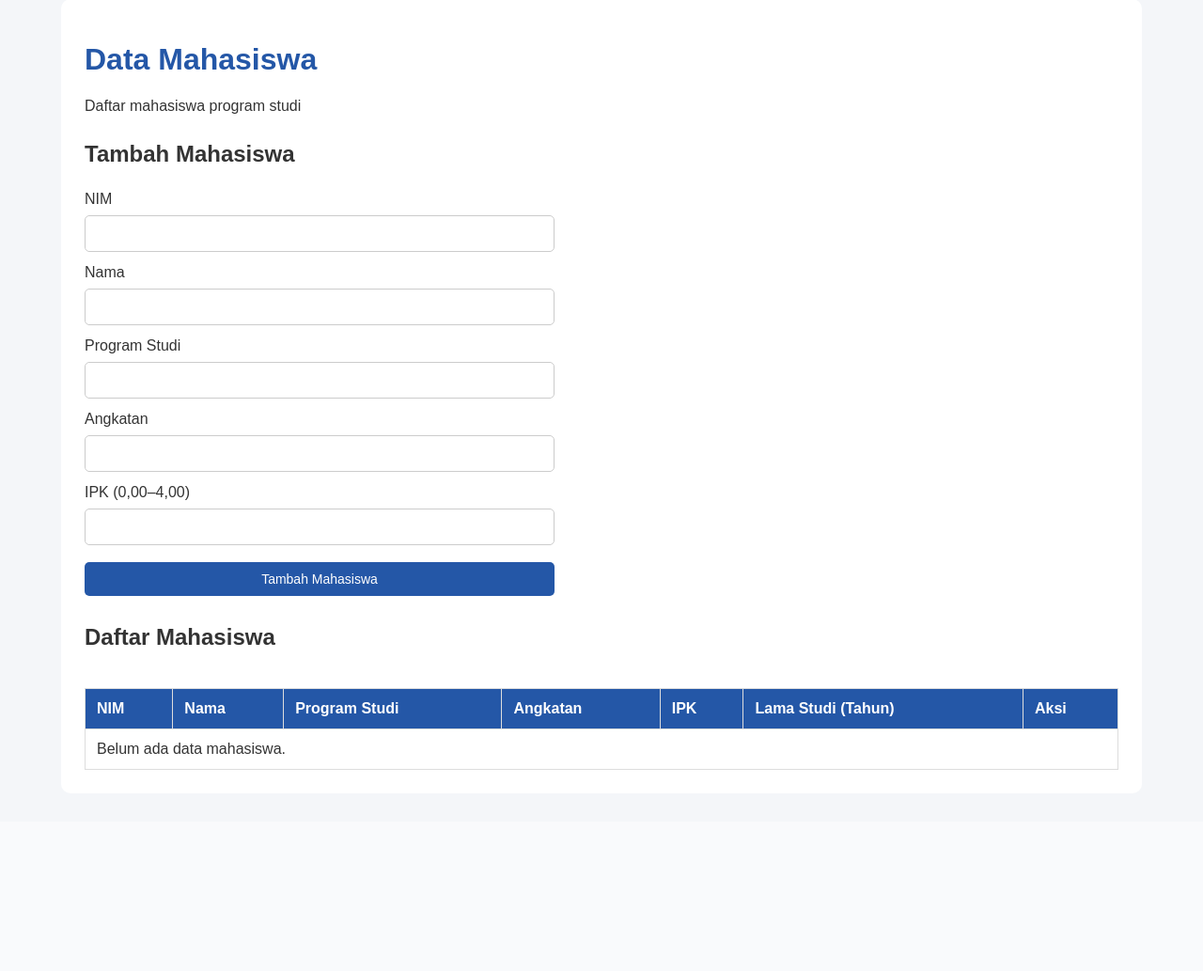
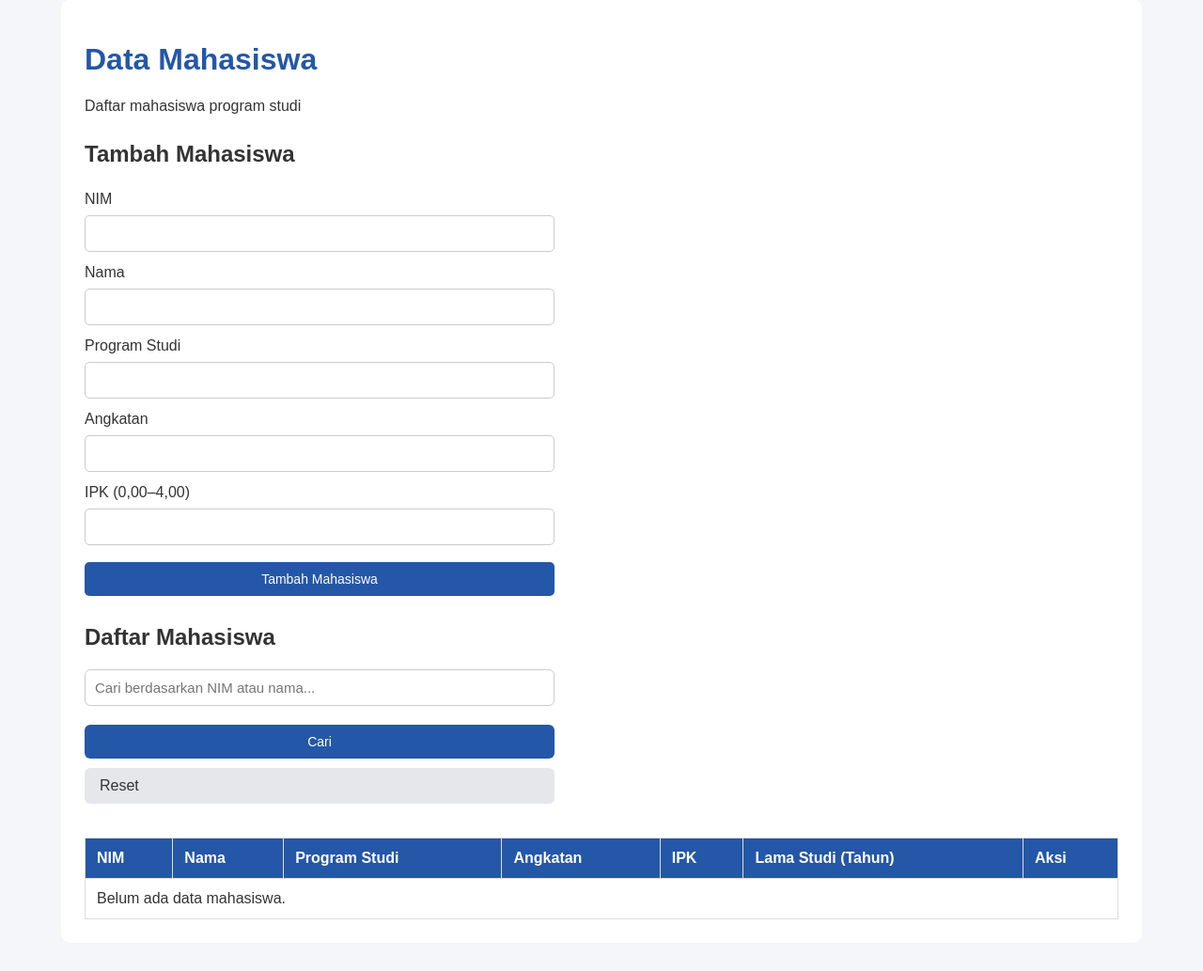
Before and after one commit to mayranabilakin/uts-crud-mahasiswa, a Flask app: page / in a window 1280 px wide. Shown: the part 31-1064 px from the top of the page at 94% size. Before the commit the page ends 850 px from the top, so only its background shows below. Run offline with Flask 3, Linux system fonts and the light colour scheme; data that the repository does not hold is empty.

Commit message:
Add student search feature

```diff
--- a/app.py
+++ b/app.py
@@ -69,10 +69,25 @@ def validasi_form(form):
 # READ: menampilkan daftar mahasiswa
 @app.route("/")
 def home():
+    kata_kunci = request.args.get("cari", "").strip()
+
     conn = get_db()
-    mahasiswa = conn.execute(
-        "SELECT * FROM mahasiswa ORDER BY nim"
-    ).fetchall()
+
+    if kata_kunci:
+        mahasiswa = conn.execute(
+            """
+            SELECT * FROM mahasiswa
+            WHERE CAST(nim AS TEXT) LIKE ?
+               OR nama LIKE ?
+            ORDER BY nim
+            """,
+            (f"%{kata_kunci}%", f"%{kata_kunci}%")
+        ).fetchall()
+    else:
+        mahasiswa = conn.execute(
+            "SELECT * FROM mahasiswa ORDER BY nim"
+        ).fetchall()
+
     conn.close()
 
     return render_template(
@@ -80,8 +95,10 @@ def home():
         mahasiswa=mahasiswa,
         tahun_sekarang=datetime.now().year,
         error=request.args.get("error"),
-        success=request.args.get("success")
+        success=request.args.get("success"),
+        kata_kunci=kata_kunci
     )
+
 
 
 # CREATE: menambah mahasiswa
--- a/static/style.css
+++ b/static/style.css
@@ -147,3 +147,34 @@ tbody tr:nth-child(even) {
         padding: 15px;
     }
 }
+
+.search-form {
+    display: flex;
+    flex-wrap: wrap;
+    gap: 10px;
+    margin-bottom: 16px;
+}
+
+.search-form input {
+    flex: 1;
+    min-width: 200px;
+    padding: 10px;
+    border: 1px solid #ccc;
+    border-radius: 6px;
+}
+
+.search-form button,
+.search-form a {
+    padding: 10px 16px;
+    border: none;
+    border-radius: 6px;
+    text-decoration: none;
+    cursor: pointer;
+}
+
+.search-form a {
+    display: inline-flex;
+    align-items: center;
+    background: #e5e7eb;
+    color: #333;
+}
--- a/templates/index.html
+++ b/templates/index.html
@@ -44,6 +44,21 @@
         </form>
 
         <h2>Daftar Mahasiswa</h2>
+
+<form action="{{ url_for('home') }}" method="GET" class="search-form">
+    <input
+        type="text"
+        name="cari"
+        placeholder="Cari berdasarkan NIM atau nama..."
+        value="{{ kata_kunci }}"
+    >
+    <button type="submit">Cari</button>
+    <a href="{{ url_for('home') }}">Reset</a>
+</form>
+
+{% if kata_kunci %}
+<p>Hasil pencarian untuk: <strong>{{ kata_kunci }}</strong></p>
+{% endif %}
 
         <div class="table-wrapper">
             <table>
```
